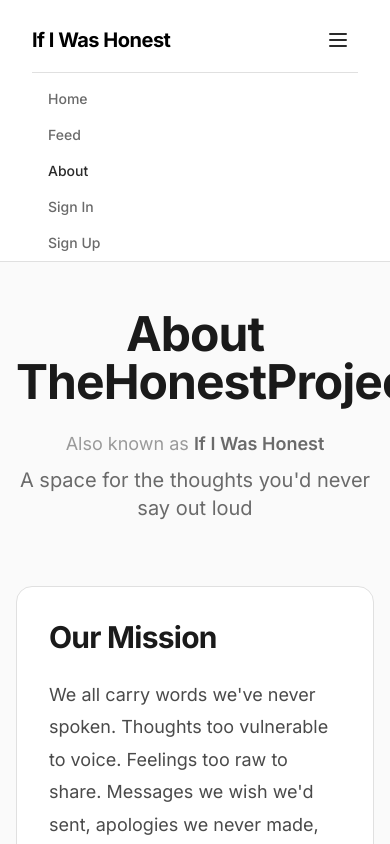
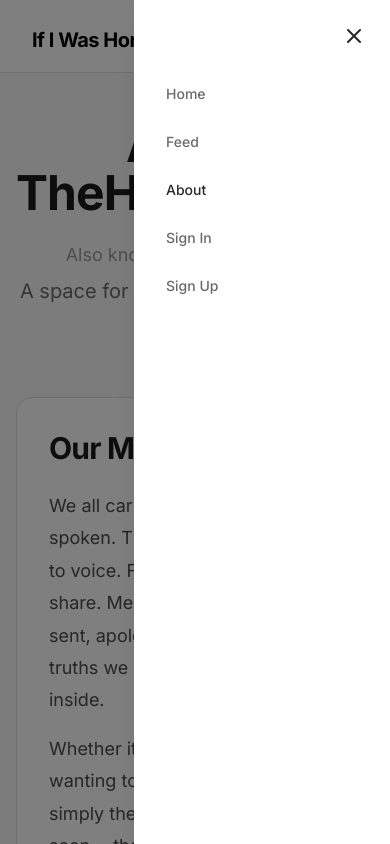
Before and after one commit to melloom/If-I-Was-Honest, a Next.js app: page /about in a window 390 px wide. Both pictures are taken after a click on the button "Toggle navigation". Shown: the top 844 px of the page. Built offline with nearby package versions, Linux system fonts and the light colour scheme; no server answers.

Commit message:
Your commit message here

```diff
--- a/src/app/api/account/deletion-stats/route.ts
+++ b/src/app/api/account/deletion-stats/route.ts
@@ -25,7 +25,7 @@ export async function GET(request: Request) {
 
     const userData = userDoc.data()
     const deletionsUsed = userData?.publicPostDeletions || 0
-    const deletionsLimit = 50
+    const deletionsLimit = 10
     const deletionsRemaining = deletionsLimit - deletionsUsed
 
     return NextResponse.json({
--- a/src/app/api/entries/[id]/route.ts
+++ b/src/app/api/entries/[id]/route.ts
@@ -223,8 +223,8 @@ export async function PATCH(
 }
 
 // DELETE - Soft or permanent delete an entry
-// RULE: Private posts can be deleted anytime, but permanent deletes are limited (e.g., 50 lifetime)
-// RULE: Public posts can only be deleted within 24 hours (max 50 lifetime deletions)
+// RULE: Private posts can be deleted anytime, but permanent deletes are limited (e.g., 10 lifetime)
+// RULE: Public posts can only be deleted within 24 hours (max 10 lifetime deletions)
 export async function DELETE(
   request: NextRequest,
   context: { params: Promise<{ id: string }> }
@@ -270,7 +270,7 @@ export async function DELETE(
         const userDoc = await db.collection('users').doc(userId).get()
         const userData = userDoc.data()
         const permanentDeletions = userData?.permanentDeletions || 0
-        const permanentDeleteLimit = 50
+        const permanentDeleteLimit = 10
 
         if (permanentDeletions >= permanentDeleteLimit) {
           return NextResponse.json(
@@ -320,7 +320,7 @@ export async function DELETE(
             message:
               `This post has been live for ${Math.floor(hoursSincePublished)} hours and is now part of the community. ` +
               `It remains anonymous and helps others feel less alone.\n\n` +
-              `If you need to permanently remove this post, you can use one of your 50 permanent deletes. ` +
+              `If you need to permanently remove this post, you can use one of your 10 permanent deletes. ` +
               `This action is irreversible and should only be used if absolutely necessary.`,
             publishedAt: publishedAt.toISOString(),
             hoursSincePublished: Math.floor(hoursSincePublished),
@@ -335,13 +335,13 @@ export async function DELETE(
       const userData = userDoc.data()
       const deletionCount = userData?.publicPostDeletions || 0
 
-      if (deletionCount >= 50) {
+      if (deletionCount >= 10) {
         return NextResponse.json(
           {
             error: 'Deletion limit reached',
-            message: 'You have used all 50 lifetime public post deletions. This encourages thoughtful posting.',
+            message: 'You have used all 10 lifetime public post deletions. This encourages thoughtful posting.',
             deletionsUsed: deletionCount,
-            deletionsLimit: 50
+            deletionsLimit: 10
           },
           { status: 403 }
         )
@@ -373,7 +373,7 @@ export async function DELETE(
         success: true,
         message: 'Public post deleted successfully (within 24-hour window)',
         deletionsUsed: deletionCount2,
-        deletionsRemaining: 50 - deletionCount2
+        deletionsRemaining: 10 - deletionCount2
       })
     }
 
@@ -382,7 +382,7 @@ export async function DELETE(
     const userDoc = await db.collection('users').doc(userId).get()
     const userData = userDoc.data()
     const permanentDeletions = userData?.permanentDeletions || 0
-    const permanentDeleteLimit = 50
+    const permanentDeleteLimit = 10
 
     if (permanentDeletions >= permanentDeleteLimit) {
       return NextResponse.json(
--- a/src/app/feed/FeedClient.tsx
+++ b/src/app/feed/FeedClient.tsx
@@ -761,7 +761,7 @@ export default function FeedClient() {
                 for (let i = 0; i < ripCount; i++) {
                   const edgeHash = (absHash * (i + 1)) % 1000
                   const edge = edgeHash % 4 // 0=top, 1=right, 2=bottom, 3=left
-                  const position = 10 + (edgeHash % 80) // 10-90% along edge
+                  const position = 15 + (edgeHash % 70) // 15-85% along edge (safer boundaries)
                   const size = 15 + Math.floor(ripIntensity * 25) + (edgeHash % 15) // 15-55px based on age
                   const depth = 6 + Math.floor(ripIntensity * 10) + (edgeHash % 8) // 6-24px
                   rips.push({ edge, position, size, depth })
@@ -845,6 +845,7 @@ export default function FeedClient() {
                     border: '1px solid rgba(0, 0, 0, 0.08)',
                     borderRadius: '2px',
                     transform: isDesktop ? `rotate(${rotation}deg) translate(${offsetX}px, ${offsetY}px)` : 'none',
+                    overflow: 'hidden', // Ensure paper tears stay within card boundaries
                     // Add paper edge effect with slight irregularity
                     backgroundImage: `
                       linear-gradient(to right, rgba(0,0,0,0.03) 0%, transparent 1%, transparent 99%, rgba(0,0,0,0.03) 100%),
--- a/src/components/AppHeader.tsx
+++ b/src/components/AppHeader.tsx
@@ -10,6 +10,7 @@ import { useState, useEffect, useRef } from 'react'
 export function AppHeader() {
   // Local state for firstName from settings
   const [firstName, setFirstName] = useState<string | null>(null)
+  const [canShare, setCanShare] = useState(false)
 
   // Load firstName from localStorage
   useEffect(() => {
@@ -30,6 +31,29 @@ export function AppHeader() {
       setFirstName(null)
     }
   }, [])
+
+  // Check if native sharing is available
+  useEffect(() => {
+    if (typeof window !== 'undefined' && navigator.share) {
+      setCanShare(true)
+    }
+  }, [])
+
+  const handleShare = async () => {
+    if (navigator.share) {
+      try {
+        await navigator.share({
+          title: 'If I Was Honest',
+          text: 'Share your honest thoughts anonymously',
+          url: window.location.origin,
+        })
+      } catch (err) {
+        // User cancelled or error occurred
+        console.log('Share cancelled or failed:', err)
+      }
+    }
+  }
+
   const { user } = useFirebaseAuth()
   const pathname = usePathname()
   const router = useRouter()
@@ -111,7 +135,26 @@ export function AppHeader() {
 
           {/* User Menu - Right */}
           <div className="flex items-center gap-3 relative" ref={menuRef}>
-            {/* Mobile hamburger menu - show for all users */}
+            {/* Profile bubble - show on mobile first (left side) */}
+            {user && (
+              <button
+                onClick={() => {
+                  setMenuOpen((v) => !v)
+                  setNavOpen(false)
+                }}
+                className="md:hidden w-10 h-10 rounded-full bg-gray-200 text-sm font-semibold flex items-center justify-center hover:opacity-90 focus:outline-none focus:ring-2 focus:ring-offset-2 focus:ring-gray-400"
+                style={{ color: '#2a2a2a' }}
+                aria-label="Account menu"
+              >
+                {firstName
+                  ? firstName.slice(0, 2).toUpperCase()
+                  : user?.email
+                    ? user.email.slice(0, 2).toUpperCase()
+                    : 'ME'}
+              </button>
+            )}
+
+            {/* Mobile hamburger menu - show for all users (right side) */}
             <button
               onClick={() => {
                 setNavOpen(!navOpen)
@@ -156,13 +199,14 @@ export function AppHeader() {
               </div>
             )}
 
+            {/* Desktop profile bubble */}
             {user && (
               <button
                 onClick={() => {
                   setMenuOpen((v) => !v)
                   setNavOpen(false)
                 }}
-                className="w-10 h-10 rounded-full bg-gray-200 text-sm font-semibold flex items-center justify-center hover:opacity-90 focus:outline-none focus:ring-2 focus:ring-offset-2 focus:ring-gray-400"
+                className="hidden md:flex w-10 h-10 rounded-full bg-gray-200 text-sm font-semibold items-center justify-center hover:opacity-90 focus:outline-none focus:ring-2 focus:ring-offset-2 focus:ring-gray-400"
                 style={{ color: '#2a2a2a' }}
                 aria-label="Account menu"
               >
@@ -193,6 +237,18 @@ export function AppHeader() {
                   >
                     Settings
                   </Link>
+                  {canShare && (
+                    <button
+                      onClick={() => {
+                        setMenuOpen(false)
+                        handleShare()
+                      }}
+                      className="px-4 py-3 text-left text-sm hover:bg-gray-100"
+                      style={{ color: '#2a2a2a' }}
+                    >
+                      Share Site
+                    </button>
+                  )}
                   <button
                     onClick={async () => {
                       setMenuOpen(false)
@@ -210,21 +266,55 @@ export function AppHeader() {
           </div>
         </div>
 
-        {/* Mobile navigation dropdown */}
+        {/* Mobile sidebar navigation */}
         {navOpen && (
+          <>
+            {/* Backdrop overlay */}
+            <div
+              className="md:hidden fixed inset-0 bg-black bg-opacity-50 z-40"
+              style={{ top: 0 }}
+              onClick={() => setNavOpen(false)}
+            />
+
+            {/* Sidebar */}
             <nav
-            className="md:hidden border-t py-2"
+              className="md:hidden fixed top-0 right-0 h-full w-64 bg-white shadow-xl z-50 flex flex-col"
               style={{
-              borderColor: '#e0e0e0',
-              paddingLeft: 'max(0, calc(env(safe-area-inset-left) - 1rem))',
-              paddingRight: 'max(0, calc(env(safe-area-inset-right) - 1rem))',
-              paddingBottom: 'env(safe-area-inset-bottom)'
+                paddingTop: 'max(1rem, env(safe-area-inset-top))',
+                paddingLeft: '1rem',
+                paddingRight: 'max(1rem, env(safe-area-inset-right))',
+                paddingBottom: 'max(1rem, env(safe-area-inset-bottom))',
+                animation: 'slideInRight 0.3s ease-out'
               }}
             >
+              {/* Close button */}
+              <button
+                onClick={() => setNavOpen(false)}
+                className="self-end p-2 hover:opacity-70 mb-4"
+                aria-label="Close menu"
+              >
+                <svg
+                  className="w-6 h-6"
+                  fill="none"
+                  stroke="currentColor"
+                  viewBox="0 0 24 24"
+                  style={{ color: '#2a2a2a' }}
+                >
+                  <path
+                    strokeLinecap="round"
+                    strokeLinejoin="round"
+                    strokeWidth={2}
+                    d="M6 18L18 6M6 6l12 12"
+                  />
+                </svg>
+              </button>
+
+              {/* Navigation links */}
+              <div className="flex flex-col gap-1">
                 {!user && (
                   <Link
                     href="/"
-                className="block px-4 py-2 text-sm font-medium hover:bg-gray-100"
+                    className="block px-4 py-3 text-sm font-medium hover:bg-gray-100 rounded-lg"
                     style={{ color: isActive('/') ? '#2a2a2a' : '#6a6a6a' }}
                     onClick={() => setNavOpen(false)}
                   >
@@ -233,7 +323,7 @@ export function AppHeader() {
                 )}
                 <Link
                   href="/feed"
-              className="block px-4 py-2 text-sm font-medium hover:bg-gray-100"
+                  className="block px-4 py-3 text-sm font-medium hover:bg-gray-100 rounded-lg"
                   style={{ color: isActive('/feed') ? '#2a2a2a' : '#6a6a6a' }}
                   onClick={() => setNavOpen(false)}
                 >
@@ -243,7 +333,7 @@ export function AppHeader() {
                   <>
                     <Link
                       href="/dashboard"
-                  className="block px-4 py-2 text-sm font-medium hover:bg-gray-100"
+                      className="block px-4 py-3 text-sm font-medium hover:bg-gray-100 rounded-lg"
                       style={{ color: isActive('/dashboard') ? '#2a2a2a' : '#6a6a6a' }}
                       onClick={() => setNavOpen(false)}
                     >
@@ -251,7 +341,7 @@ export function AppHeader() {
                     </Link>
                     <Link
                       href="/about"
-                  className="block px-4 py-2 text-sm font-medium hover:bg-gray-100"
+                      className="block px-4 py-3 text-sm font-medium hover:bg-gray-100 rounded-lg"
                       style={{ color: isActive('/about') ? '#2a2a2a' : '#6a6a6a' }}
                       onClick={() => setNavOpen(false)}
                     >
@@ -262,7 +352,7 @@ export function AppHeader() {
                   <>
                     <Link
                       href="/about"
-                  className="block px-4 py-2 text-sm font-medium hover:bg-gray-100"
+                      className="block px-4 py-3 text-sm font-medium hover:bg-gray-100 rounded-lg"
                       style={{ color: isActive('/about') ? '#2a2a2a' : '#6a6a6a' }}
                       onClick={() => setNavOpen(false)}
                     >
@@ -270,7 +360,7 @@ export function AppHeader() {
                     </Link>
                     <Link
                       href="/auth/signin"
-                  className="block px-4 py-2 text-sm font-medium hover:bg-gray-100"
+                      className="block px-4 py-3 text-sm font-medium hover:bg-gray-100 rounded-lg"
                       style={{ color: isActive('/auth/signin') ? '#2a2a2a' : '#6a6a6a' }}
                       onClick={() => setNavOpen(false)}
                     >
@@ -278,7 +368,7 @@ export function AppHeader() {
                     </Link>
                     <Link
                       href="/auth/signup"
-                  className="block px-4 py-2 text-sm font-medium hover:bg-gray-100"
+                      className="block px-4 py-3 text-sm font-medium hover:bg-gray-100 rounded-lg"
                       style={{ color: isActive('/auth/signup') ? '#2a2a2a' : '#6a6a6a' }}
                       onClick={() => setNavOpen(false)}
                     >
@@ -286,7 +376,50 @@ export function AppHeader() {
                     </Link>
                   </>
                 )}
+
+                {/* Share button in sidebar */}
+                {canShare && (
+                  <>
+                    <div className="my-2 border-t" style={{ borderColor: '#e0e0e0' }} />
+                    <button
+                      onClick={() => {
+                        setNavOpen(false)
+                        handleShare()
+                      }}
+                      className="flex items-center gap-3 px-4 py-3 text-sm font-medium hover:bg-gray-100 rounded-lg"
+                      style={{ color: '#6a6a6a' }}
+                    >
+                      <svg
+                        className="w-5 h-5"
+                        fill="none"
+                        stroke="currentColor"
+                        viewBox="0 0 24 24"
+                      >
+                        <path
+                          strokeLinecap="round"
+                          strokeLinejoin="round"
+                          strokeWidth={2}
+                          d="M8.684 13.342C8.886 12.938 9 12.482 9 12c0-.482-.114-.938-.316-1.342m0 2.684a3 3 0 110-2.684m0 2.684l6.632 3.316m-6.632-6l6.632-3.316m0 0a3 3 0 105.367-2.684 3 3 0 00-5.367 2.684zm0 9.316a3 3 0 105.368 2.684 3 3 0 00-5.368-2.684z"
+                        />
+                      </svg>
+                      Share Site
+                    </button>
+                  </>
+                )}
+              </div>
             </nav>
+
+            <style jsx>{`
+              @keyframes slideInRight {
+                from {
+                  transform: translateX(100%);
+                }
+                to {
+                  transform: translateX(0);
+                }
+              }
+            `}</style>
+          </>
         )}
       </div>
     </header>
--- a/src/components/PWAInstall.tsx
+++ b/src/components/PWAInstall.tsx
@@ -1,6 +1,6 @@
 'use client'
 
-import { useEffect, useState } from 'react'
+import { useEffect, useState, useCallback } from 'react'
 
 interface BeforeInstallPromptEvent extends Event {
   prompt: () => Promise<void>
@@ -8,32 +8,50 @@ interface BeforeInstallPromptEvent extends Event {
 }
 
 const PWA_DISMISSED_KEY = 'pwa-install-dismissed'
+const PWA_INSTALLED_KEY = 'pwa-installed'
+const DISMISS_DURATION_DAYS = 7 // Don't show again for 7 days after dismissal
+
+function isDismissedRecently(): boolean {
+  if (typeof window === 'undefined') return true
+
+  // Check if already installed
+  if (localStorage.getItem(PWA_INSTALLED_KEY) === 'true') return true
+
+  const dismissedAt = localStorage.getItem(PWA_DISMISSED_KEY)
+  if (!dismissedAt) return false
+
+  const dismissedTime = parseInt(dismissedAt, 10)
+  const now = Date.now()
+  const daysSinceDismissal = (now - dismissedTime) / (1000 * 60 * 60 * 24)
+
+  return daysSinceDismissal < DISMISS_DURATION_DAYS
+}
 
 export function PWAInstall() {
   const [deferredPrompt, setDeferredPrompt] = useState<BeforeInstallPromptEvent | null>(null)
   const [showPrompt, setShowPrompt] = useState(false)
 
+  const handleBeforeInstallPrompt = useCallback((e: Event) => {
+    e.preventDefault()
+    const beforeInstallPromptEvent = e as BeforeInstallPromptEvent
+    setDeferredPrompt(beforeInstallPromptEvent)
+
+    // Only show if not dismissed recently
+    if (!isDismissedRecently()) {
+      setShowPrompt(true)
+    }
+  }, [])
+
   useEffect(() => {
-    // Check if user already dismissed in this session
-    const isDismissed = sessionStorage.getItem(PWA_DISMISSED_KEY) === 'true'
-
-    const handleBeforeInstallPrompt = (e: Event) => {
-      e.preventDefault()
-      const beforeInstallPromptEvent = e as BeforeInstallPromptEvent
-      setDeferredPrompt(beforeInstallPromptEvent)
-
-      // Only show if not dismissed in this session
-      if (!isDismissed) {
-        setShowPrompt(true)
-      }
-    }
+    // Don't set up listener if already dismissed recently
+    if (isDismissedRecently()) return
 
     window.addEventListener('beforeinstallprompt', handleBeforeInstallPrompt)
 
     return () => {
       window.removeEventListener('beforeinstallprompt', handleBeforeInstallPrompt)
     }
-  }, [])
+  }, [handleBeforeInstallPrompt])
 
   const handleInstall = async () => {
     if (!deferredPrompt) return
@@ -44,6 +62,8 @@ export function PWAInstall() {
 
       if (outcome === 'accepted') {
         console.log('PWA installed successfully')
+        // Mark as installed so we never show the prompt again
+        localStorage.setItem(PWA_INSTALLED_KEY, 'true')
       }
 
       setDeferredPrompt(null)
@@ -54,8 +74,8 @@ export function PWAInstall() {
   }
 
   const handleDismiss = () => {
-    // Store dismissal in sessionStorage so it persists for this session only
-    sessionStorage.setItem(PWA_DISMISSED_KEY, 'true')
+    // Store dismissal timestamp in localStorage so it persists across sessions
+    localStorage.setItem(PWA_DISMISSED_KEY, Date.now().toString())
     setShowPrompt(false)
   }
 
```
Lines whose indentation alone changed are shown as unchanged.
